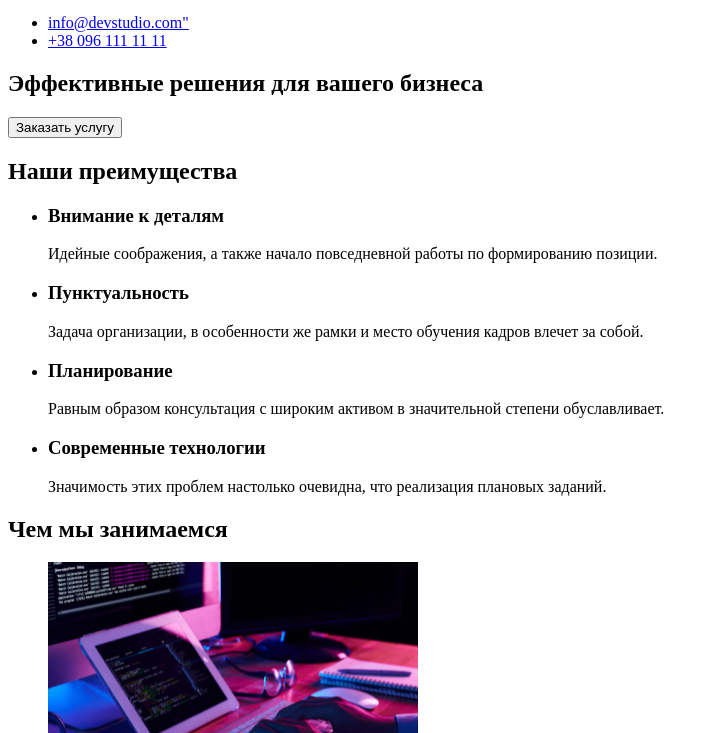
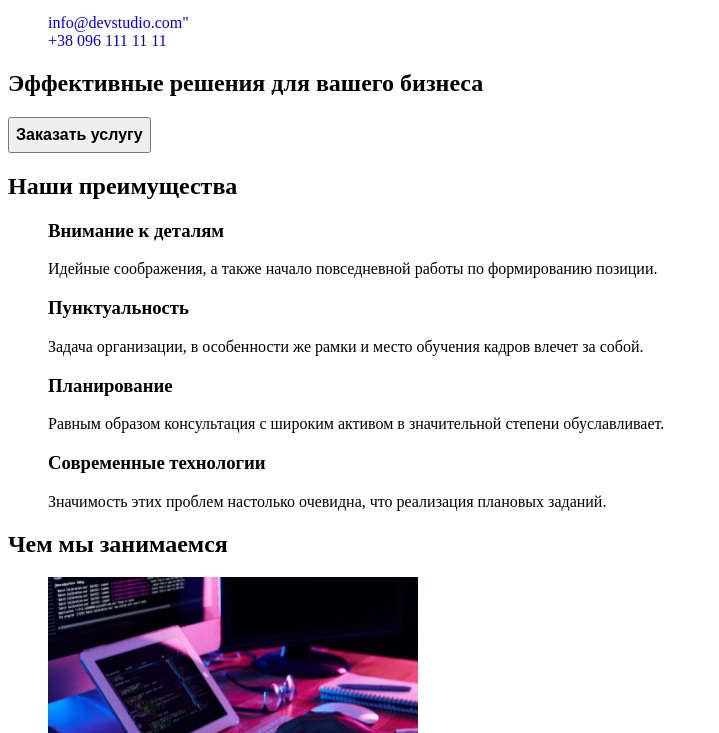
Before and after one commit to N-ops-del/goit-markup-hw-02, a plain HTML site: page index.html in a window 1280 px wide. Shown: the part 98-831 px from the top of the page, without its empty margins (0-719 px from the left). Drawn offline with Linux system fonts and the light colour scheme.

Commit message:
another one

```diff
--- a/index.html
+++ b/index.html
@@ -8,7 +8,7 @@
     <link rel="preconnect" href="https://fonts.googleapis.com">
     <link rel="preconnect" href="https://fonts.gstatic.com" crossorigin>
     <link href="https://fonts.googleapis.com/css2?family=Raleway:wght@700&family=Roboto:wght@400;500;700;900&display=swap" rel="stylesheet">
-    <link rel="styleeshet" href="./css/styles.css">
+    <link rel="stylesheet" href="./css/styles.css">
 </head>
 <body>
     <header class="header">
```
Also changed, not shown: portfolio.html (+1 -1 lines).
